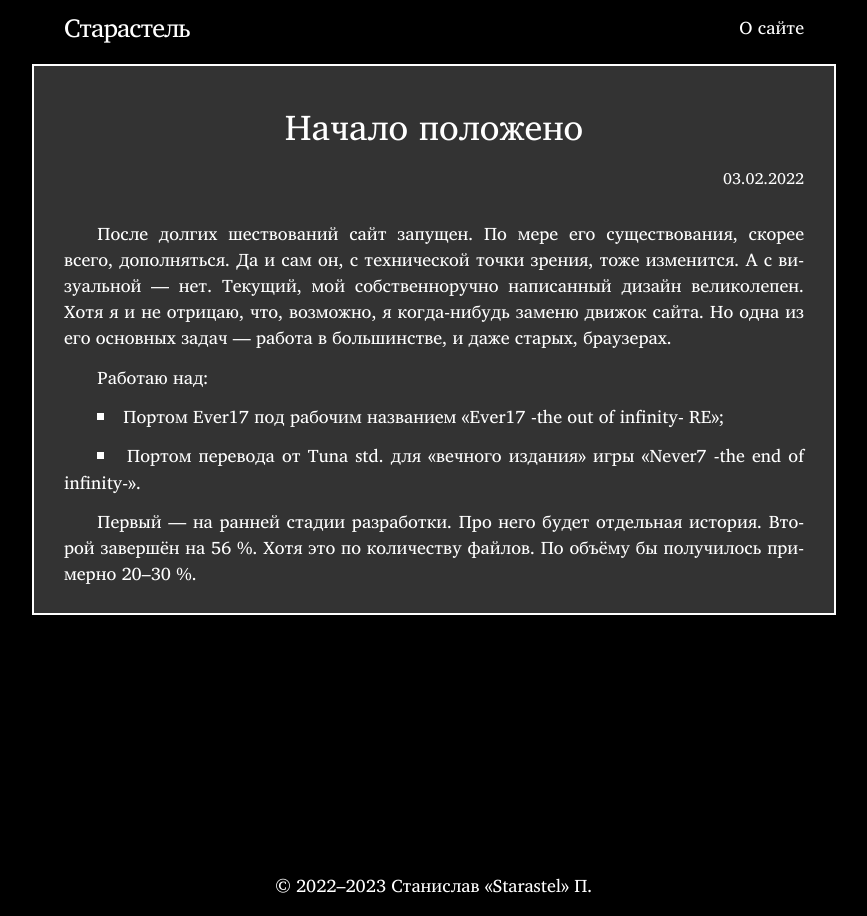
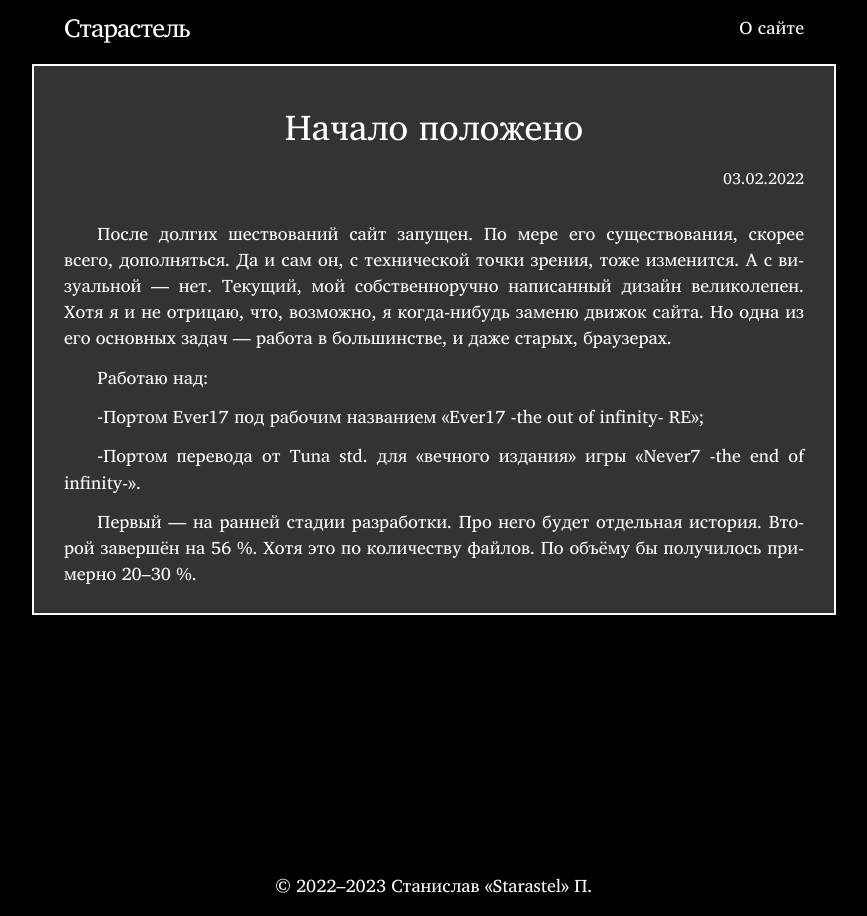
Before and after one commit to Starastel/stStarastel, a Jekyll site: the page built from _posts/2022-02-04-a-new_start.md, in a window 1280 px wide. Shown: the whole page, without its empty margins (206-1073 px from the left). Built offline with Jekyll 4.4.1, drawn with Linux system fonts in a browser that asks for light colours.

Commit message:
Update main.scss

```diff
--- a/assets/main.scss
+++ b/assets/main.scss
@@ -118,7 +118,7 @@ ul, ol {
 	margin-left: 0pt;
 	text-indent: 25pt;
 	text-align: justify;
-	list-style-type: square;
+	list-style-type: "⁃";
 	list-style-position: inside;
 	text-align: justify;
 	-moz-hyphens: auto;
```
